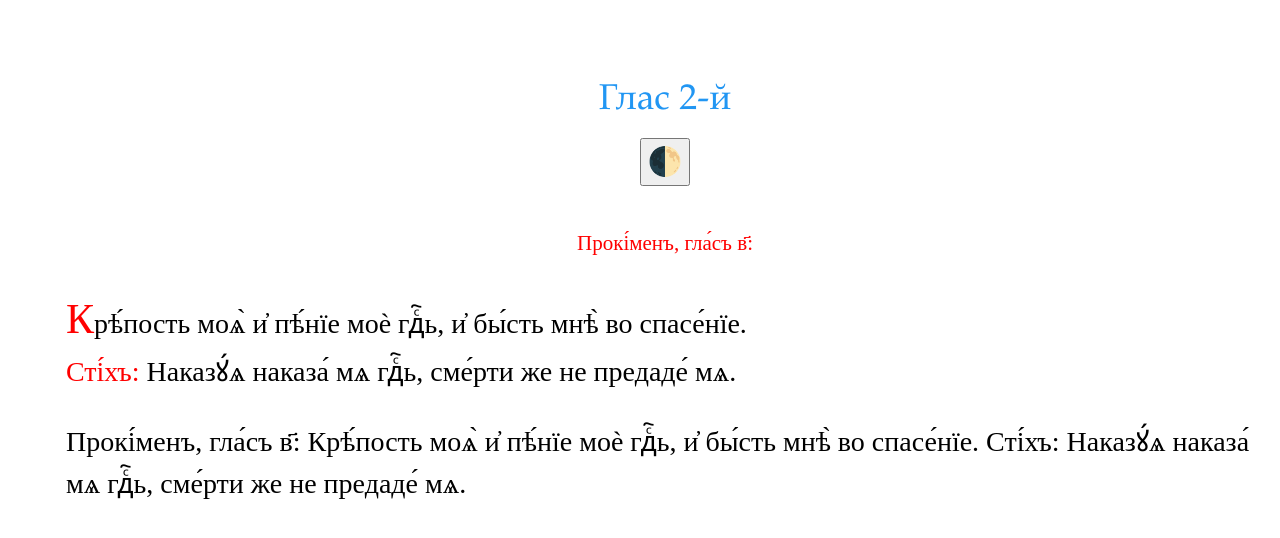
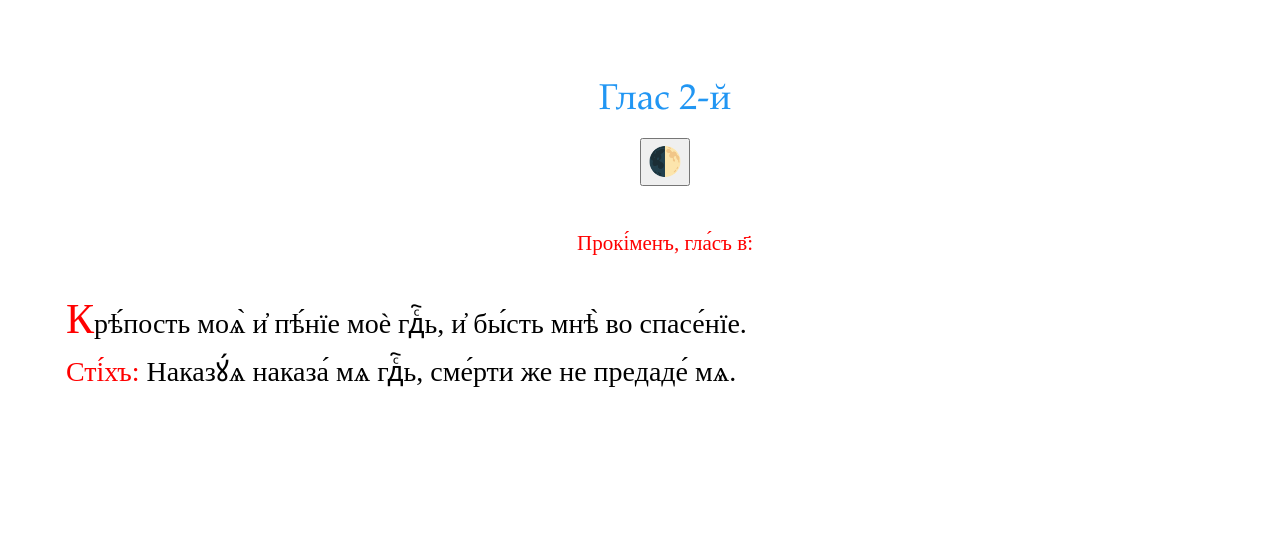
Before and after one commit to markjville/markjville.github.io, a Jekyll site: the page docs/Изобразительная/гл2-прок.html, which Jekyll copies as it is, in a window 1280 px wide. Shown: the top 538 px of the page. Built offline with Jekyll 4.4.1, drawn with Linux system fonts in a browser that asks for light colours; some web fonts are replaced; comment, search, counter and statistics services are not loaded.

Commit message:
Update гл2-прок.html

```diff
--- a/docs/Изобразительная/гл2-прок.html
+++ b/docs/Изобразительная/гл2-прок.html
@@ -52,5 +52,3 @@ function myFunction() {
 </html>
 </body>
 </html>
-  Прокі́менъ, гла́съ в҃: Крѣ́пость моѧ̀ и҆ пѣ́нїе моѐ гдⷭ҇ь, и҆ бы́сть мнѣ̀ во спасе́нїе.
-  Сті́хъ: Наказꙋ́ѧ наказа́ мѧ гдⷭ҇ь, сме́рти же не предаде́ мѧ.
```
